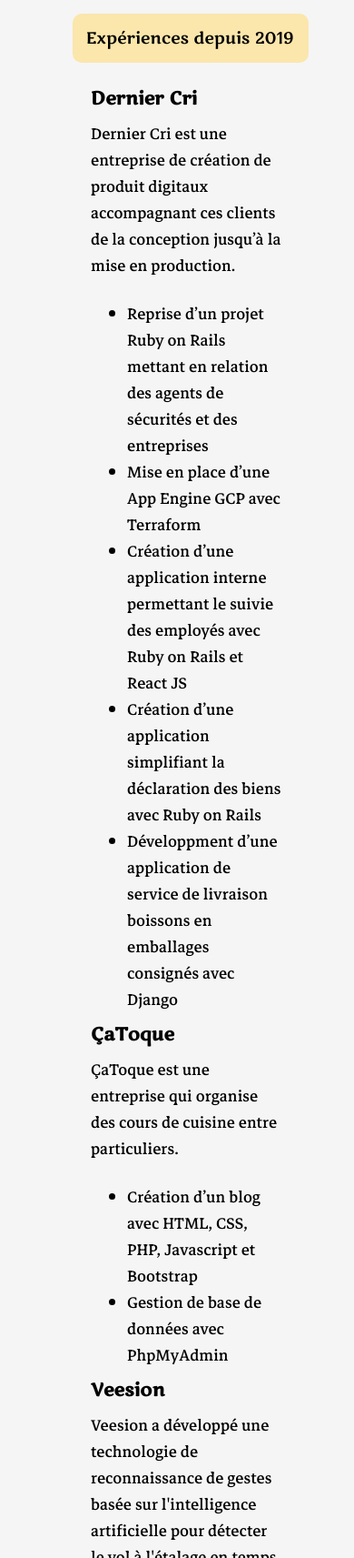
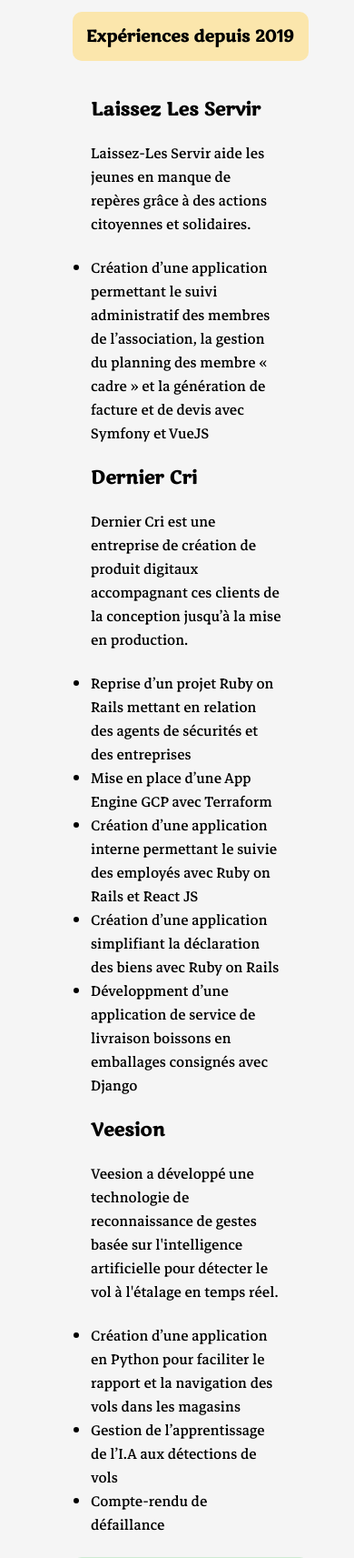
Before and after one commit to AnassAoulad/anassaoulad.github.io, a website built with Vite: page index.html in a window 390 px wide. Shown: the part 2102-3815 px from the top of the page at 91% size. Built offline with nearby package versions, Linux system fonts and the light colour scheme.

Commit message:
Improve phone ergonomy and update experience

```diff
--- a/index.css
+++ b/index.css
@@ -126,13 +126,13 @@
   background-color: #fbe6ac;
   border-radius: 10px;
   padding: 15px;
-  cursor: pointer;
+  /* cursor: pointer; */
   border: none;
   font-size: large;
   font-family: 'MarkoOne-Regular';
   img {
-    height: 20px;
-    width: 20px;
+    height: 25px;
+    width: 25px;
     max-width: 100%;
     max-height: 100%;
   }
@@ -147,13 +147,13 @@
   background-color: #cdebd1;
   border-radius: 10px;
   padding: 15px;
-  cursor: pointer;
+  /* cursor: pointer; */
   border: none;
   font-size: large;
   font-family: 'MarkoOne-Regular';
   img {
-    height: 20px;
-    width: 20px;
+    height: 25px;
+    width: 25px;
     max-width: 100%;
     max-height: 100%;
   }
@@ -168,19 +168,19 @@
   background-color: #cde1eb;
   border-radius: 10px;
   padding: 15px;
-  cursor: pointer;
+  /* cursor: pointer; */
   border: none;
   font-size: large;
   font-family: 'MarkoOne-Regular';
   img {
-    height: 20px;
-    width: 20px;
+    height: 25px;
+    width: 25px;
     max-width: 100%;
     max-height: 100%;
   }
 }
 
-#derniercri {
+#lls {
   padding-top: 20px;
 }
 
@@ -190,13 +190,12 @@
     font-family: 'MarkoOne-Regular';
     font-size: 20px;
     margin-top: 20px;
-    line-height: 0;
   }
 }
 
 .content-experiences-text {
   font-family: 'MarkaziText-Regular';
-  font-size: 24px;
+  font-size: 22px;
 }
 
 #content-formations {
@@ -205,7 +204,7 @@
   margin-left: 20px;
   p {
     font-family: 'MarkaziText-Regular';
-    font-size: 24px;
+    font-size: 22px;
     margin: 0;
   }
 }
@@ -213,7 +212,7 @@
 #content-projects {
   font-family: 'MarkaziText-Regular';
   line-height: 1;
-  font-size: 24px;
+  font-size: 22px;
   margin: 0 0 0 20px;
 }
 
@@ -242,6 +241,15 @@
     width: 100%;
   }
 
+  ul {
+    width: 100%;
+    /* align-items: center; */
+    padding-left: 0;
+
+    li {
+      width: 100%;
+    }
+  }
   #toggleExperiencesButton {
     width: 100%;
   }
--- a/index.html
+++ b/index.html
@@ -47,16 +47,24 @@
         probl&eacute;matiques se pr&eacute;sentant.
       </p>
       <div id="experiences">
-        <p id="toggleExperiencesButton">
-          Exp&eacute;riences depuis 2019
-          <!-- <img
-            id="toggleImage"
-            src="assets/click.png"
-            alt="flèche vers le haut"
-          /> -->
-        </p>
+        <h2 id="toggleExperiencesButton">Exp&eacute;riences depuis 2019</h2>
         <div id="content-experiences">
-          <h3 id="derniercri">Dernier Cri</h3>
+          <h3 id="lls">Laissez Les Servir</h3>
+          <div class="content-experiences-text">
+            <p>
+              Laissez-Les Servir aide les jeunes en manque de repères grâce à
+              des actions citoyennes et solidaires.
+            </p>
+            <ul>
+              <li>
+                Cr&eacute;ation d’une application permettant le suivi
+                administratif des membres de l’association, la gestion du
+                planning des membre « cadre » et la g&eacute;n&eacute;ration de
+                facture et de devis avec Symfony et VueJS
+              </li>
+            </ul>
+          </div>
+          <h3>Dernier Cri</h3>
           <div class="content-experiences-text">
             <p>
               Dernier Cri est une entreprise de cr&eacute;ation de produit
@@ -84,21 +92,8 @@
             </ul>
           </div>
 
-          <h3>&Ccedil;aToque</h3>
+          <h3>Veesion</h3>
           <div class="content-experiences-text">
-            <p>
-              ÇaToque est une entreprise qui organise des cours de cuisine entre
-              particuliers.
-            </p>
-            <ul>
-              <li>
-                Cr&eacute;ation d’un blog avec HTML, CSS, PHP, Javascript et
-                Bootstrap
-              </li>
-              <li>Gestion de base de donn&eacute;es avec PhpMyAdmin</li>
-            </ul>
-
-            <h3>Veesion</h3>
             <p>
               Veesion a d&eacute;velopp&eacute; une technologie de
               reconnaissance de gestes bas&eacute;e sur l'intelligence
@@ -122,10 +117,10 @@
 
       <div id="formations">
         <span>
-          <p id="toggle-formations">
+          <h2 id="toggle-formations">
             Formations depuis 2021
             <!-- <img src="assets/click.png" alt="flèche vers le haut" /> -->
-          </p>
+          </h2>
         </span>
         <div id="content-formations">
           <p><b>Greta Hauts-de-Seine</b> - PHP / Symfony</p>
@@ -137,10 +132,10 @@
 
       <div id="projects">
         <span>
-          <p id="projects-button">
+          <h2 id="projects-button">
             Projets
             <!-- <img src="assets/click.png" alt="flèche vers le haut" /> -->
-          </p>
+          </h2>
         </span>
         <div id="content-projects">
           <h3>Scolaire</h3>
```
